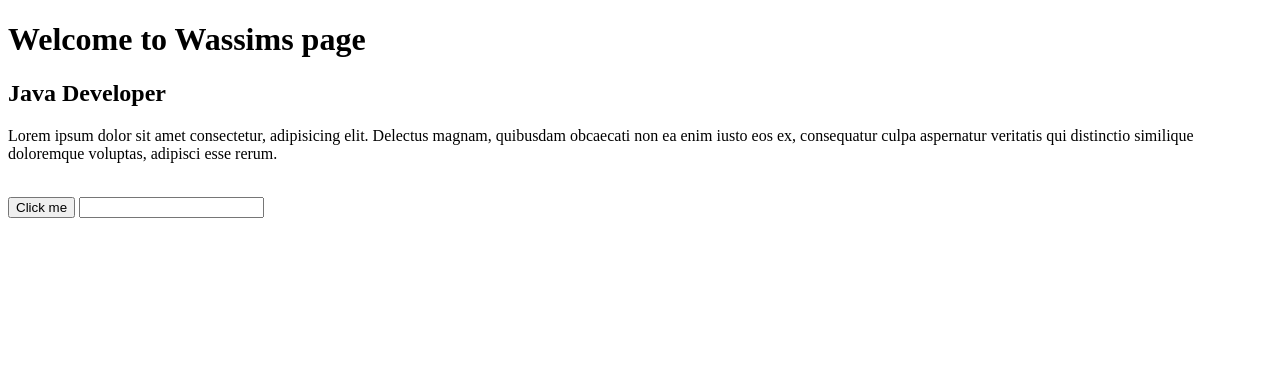
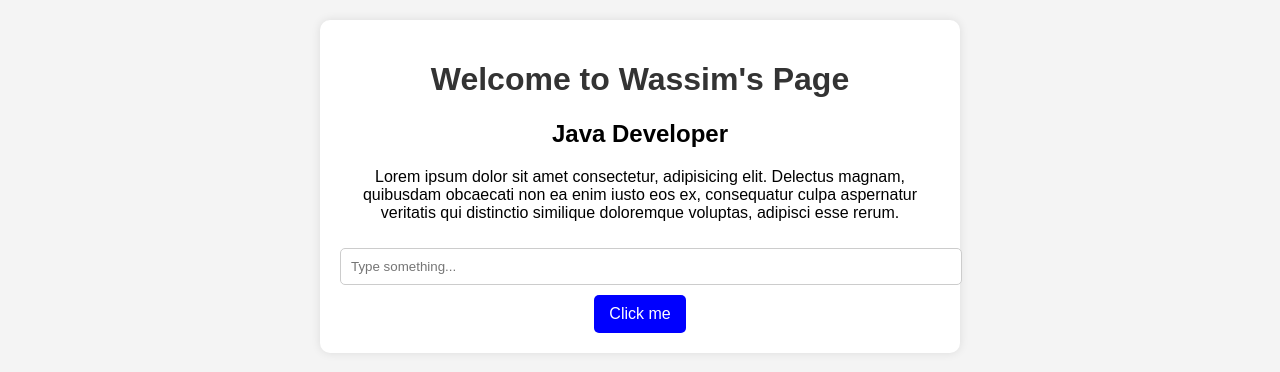
Before and after one commit to wassimtajeddin/FlaskDemoPython, a Flask app: page /index in a window 1280 px wide. Shown: the top 372 px of the page. Run offline with Flask 3, Linux system fonts and the light colour scheme.

Commit message:
Add style to index.html

```diff
--- a/templates/index.html
+++ b/templates/index.html
@@ -3,14 +3,58 @@
 <head>
     <meta charset="UTF-8">
     <meta name="viewport" content="width=device-width, initial-scale=1.0">
-    <title>Wassims Page</title>
+    <meta name="description" content="Welcome to Wassim's page - Java Developer">
+    <title>Wassim's Page</title>
+    <style>
+        body {
+            font-family: Arial, sans-serif;
+            text-align: center;
+            margin: 0;
+            padding: 20px;
+            background-color: #f4f4f4;
+        }
+        h1 {
+            color: #333;
+        }
+        .container {
+            max-width: 600px;
+            margin: auto;
+            background: white;
+            padding: 20px;
+            border-radius: 10px;
+            box-shadow: 0 0 10px rgba(0, 0, 0, 0.1);
+        }
+        button {
+            background-color: blue;
+            color: white;
+            padding: 10px 15px;
+            border: none;
+            cursor: pointer;
+            font-size: 16px;
+            margin-top: 10px;
+            border-radius: 5px;
+        }
+        button:hover {
+            background-color: darkblue;
+        }
+        input {
+            padding: 10px;
+            margin-top: 10px;
+            width: 100%;
+            border: 1px solid #ccc;
+            border-radius: 5px;
+        }
+    </style>
 </head>
 <body>
-    <h1>Welcome to Wassims page</h1>
-    <h2>Java Developer</h2>
-    <p>Lorem ipsum dolor sit amet consectetur, adipisicing elit. Delectus magnam, quibusdam obcaecati non ea enim iusto eos ex, consequatur culpa aspernatur veritatis qui distinctio similique doloremque voluptas, adipisci esse rerum.</p>
-    <br>
-    <button>Click me</button>
-    <input type="text" name="empty" id="empty">
+
+    <div class="container">
+        <h1>Welcome to Wassim's Page</h1>
+        <h2>Java Developer</h2>
+        <p>Lorem ipsum dolor sit amet consectetur, adipisicing elit. Delectus magnam, quibusdam obcaecati non ea enim iusto eos ex, consequatur culpa aspernatur veritatis qui distinctio similique doloremque voluptas, adipisci esse rerum.</p>
+
+        <input type="text" id="inputField" placeholder="Type something...">
+        <button id="clickButton">Click me</button>
+    </div>
 </body>
 </html>
```
